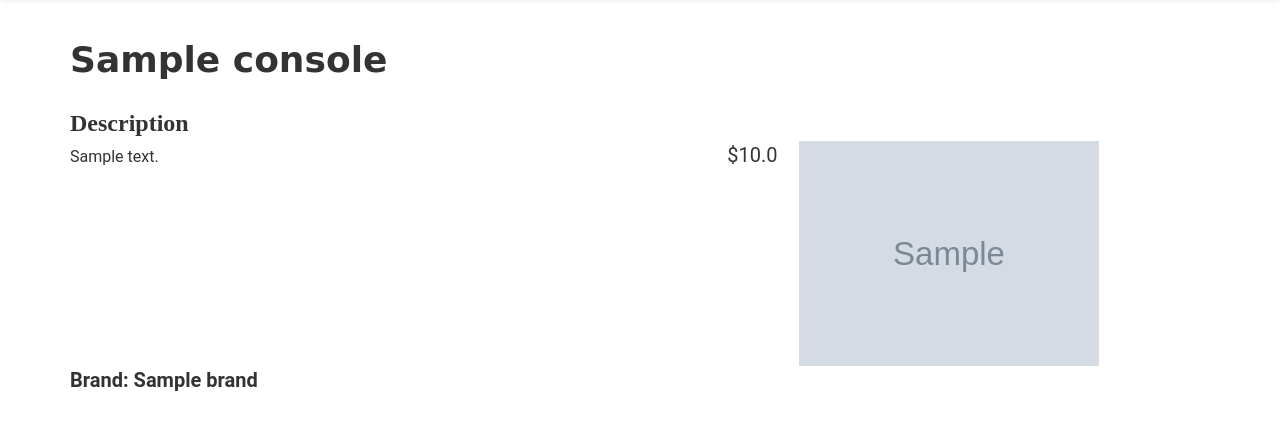
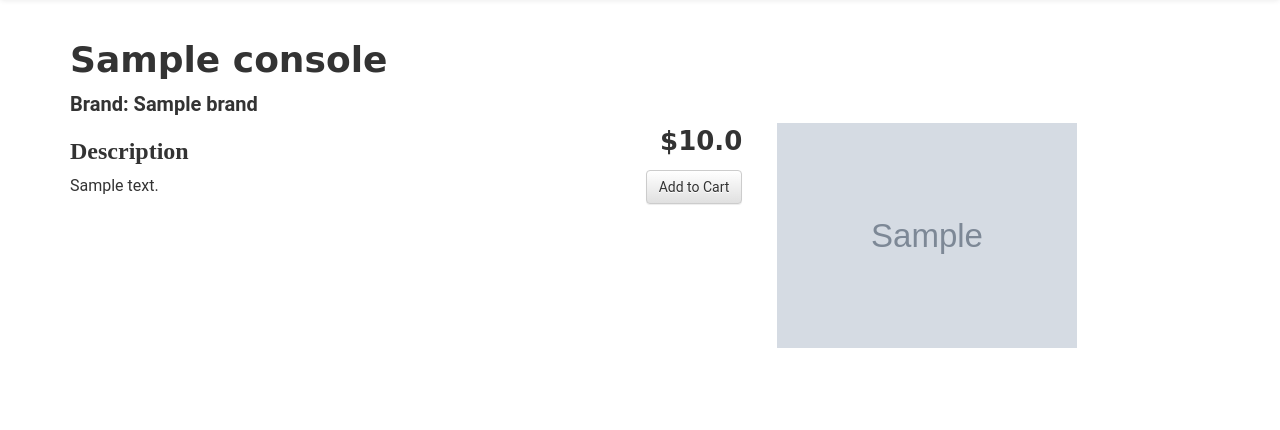
Before and after one commit to larah19/captain_console, a Django app: page /1 in a window 1280 px wide. Shown: the part 52-482 px from the top of the page. Run offline with Django 3.2, Linux system fonts and the light colour scheme; tables that the repository leaves empty hold one stand-in row (values such as "Sample post"); grey boxes marked "Sample" are stand-in pictures; some libraries are stand-ins or nearby versions; some web fonts are replaced.

Commit message:
Console detail test

```diff
--- a/static/css/main.css
+++ b/static/css/main.css
@@ -237,13 +237,14 @@ a:hover {
 
 .left {
     display: inline-block;
-    width: 55%;
+    width: 48%;
+    text-align: justify;
     padding-right: 2.5rem;
 }
 
 .right {
     display: inline-block;
-    width: 35%;
+    width: 40%;
     padding-left: 2.5rem;
 }
 
@@ -260,8 +261,9 @@ a:hover {
 }
 
 .price {
-    font-family: 'Roboto';
-    font-size: 20px;
+    font-family: 'Nico Moji', cursive;
+    font-weight: bold;
+    font-size: 26px;
     text-align: center;
 }
 
@@ -269,3 +271,9 @@ a:hover {
     font-size: 20px;
     font-weight: bold;
 }
+
+#add-to-cart {
+    magin: 0 auto;
+    display: inline-block;
+    margin: 0;
+}
--- a/templates/console/console_details.html
+++ b/templates/console/console_details.html
@@ -4,6 +4,7 @@
     <h1 class="title">{{ console.name }}</h1>
 
     <div class="left">
+        <p class="details-console-brand">Brand: {{ console.brand.name }}</p>
         <div class="description">
             <h3>Description</h3>
             <p>{{ console.description }}</p>
@@ -12,10 +13,11 @@
 
     <div class="right">
         <img src="{{ console.consoleimage_set.first.image}}" class="details-img" />
-        <p class="price">${{ console.price }}</p>
+        <p class="price" id="console-price">${{ console.price }}</p>
+        <button type="button" id="add-to-cart" class="btn btn-default">Add to Cart</button>
     </div>
 
-    <p class="details-console-brand">Brand: {{ console.brand.name }}</p>
+
 
 
 {% endblock %}
```
